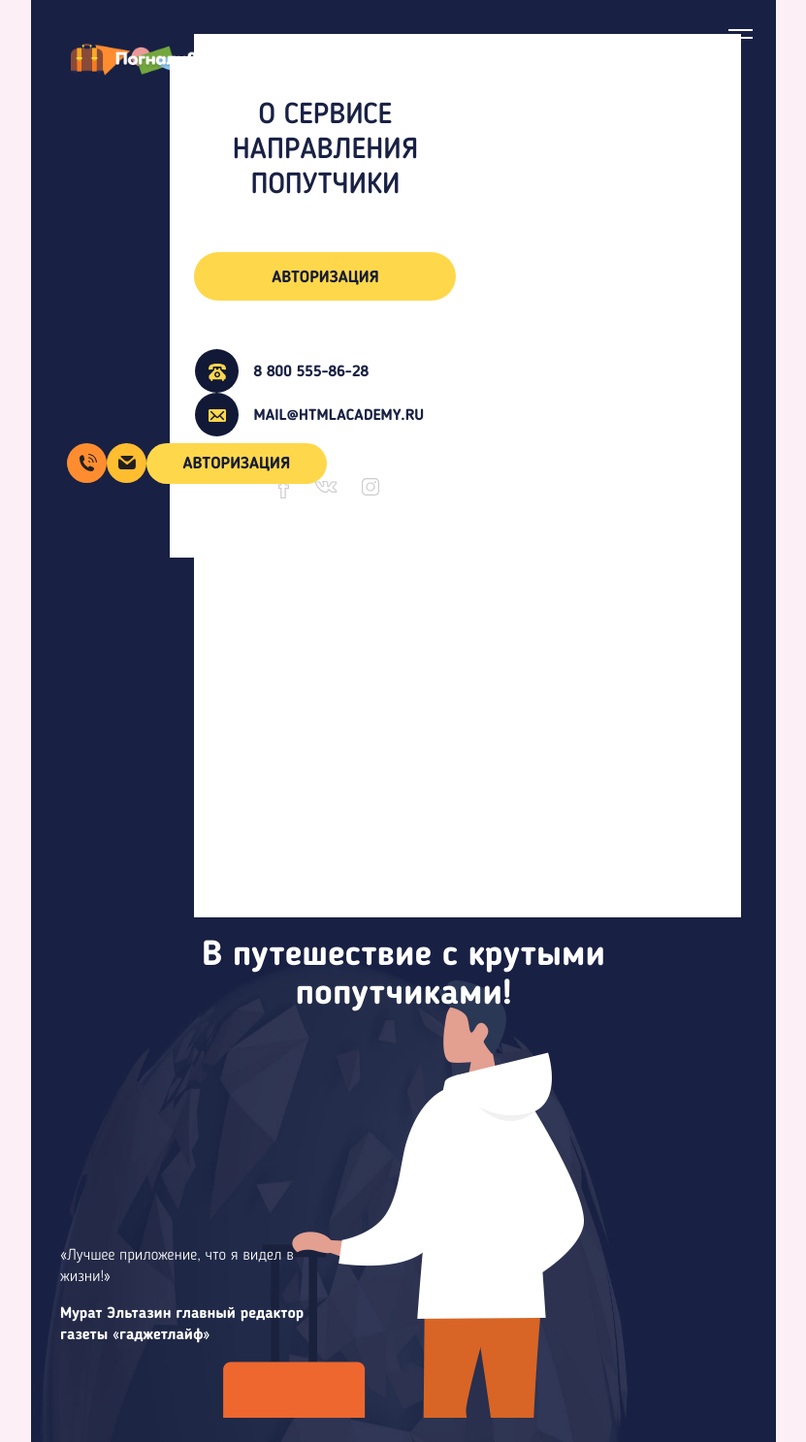
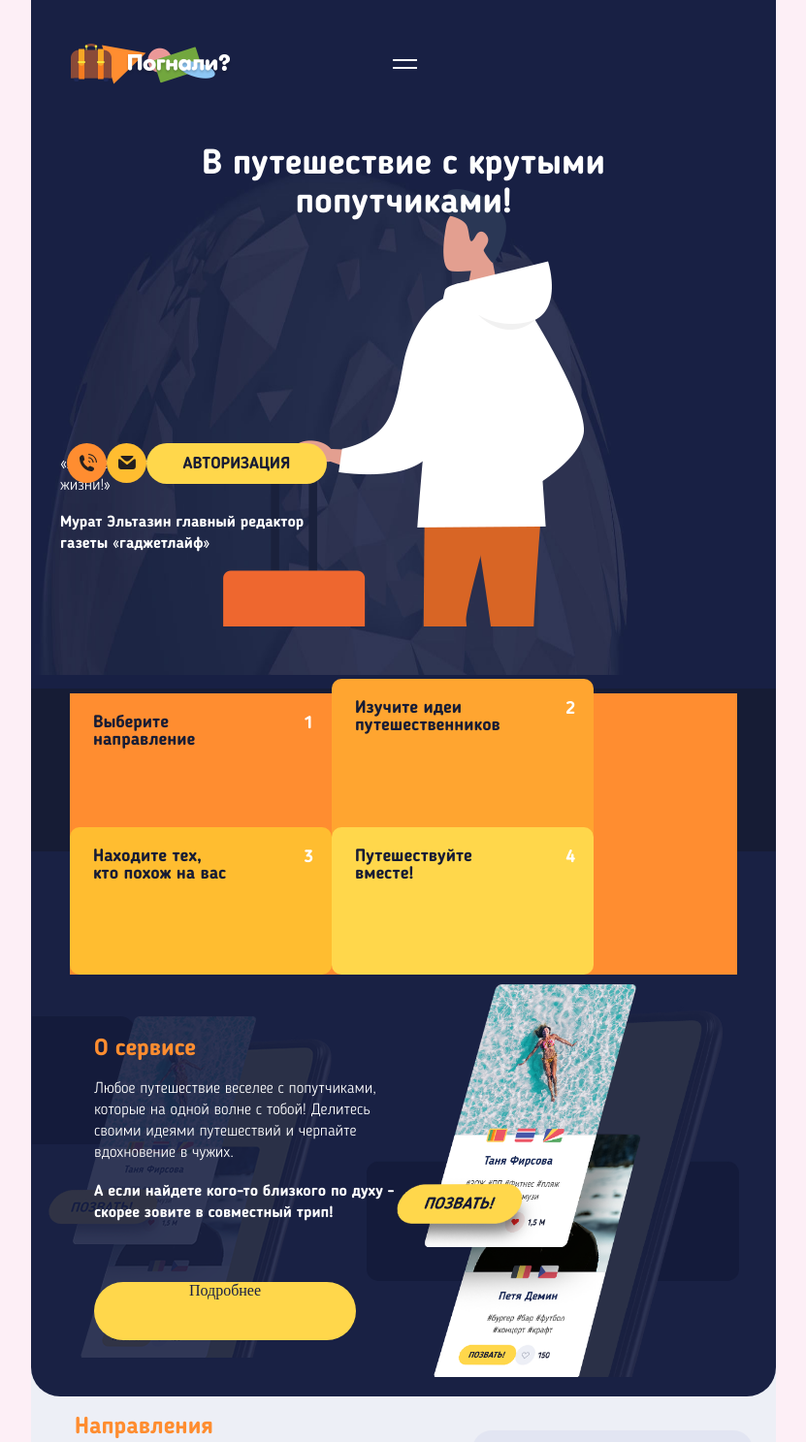
Before and after one commit to SldTir/874017-pognali-18, a plain HTML site: page source/index.html in a window 1280 px wide. Shown: the top 1487 px of the page at 97% size, without its empty margins (224-1055 px from the left). Drawn offline with nearby package versions, Linux system fonts and the light colour scheme; files that its build step writes are made by us from their sources.

Commit message:
Добавил синие квадраты в бэкграунд, корректирую выпадающее меню для планшета

```diff
--- a/source/less/blocks/companion.less
+++ b/source/less/blocks/companion.less
@@ -1,4 +1,17 @@
 .companion {
+  &::after {
+    content: "";
+
+    position: absolute;
+    top: 73px;
+    left: 1px;
+    width: 106px;
+    height: 132px;
+    background-color: #141b3b;
+    border-radius: 0 20px 20px 0px;
+
+    z-index: -2;
+  }
   .companion__list {
     list-style: none;
   }
--- a/source/less/blocks/main-nav.less
+++ b/source/less/blocks/main-nav.less
@@ -212,34 +212,32 @@
 
 
 @media (min-width: @tablet-width) {
-  .main-nav {
-    display: block;
+  .main-nav__toggle {
+    top: 61px;
+    right: 376px;
+    z-index: 12;
+  }
+
+  .main-nav__container {
+    position: relative;
 
     width: @tablet-width;
-    min-height: 911px;
+    min-height: 912px;
+    margin: auto;
+    margin-left: 0px;
 
-    margin: auto;
+    color: white;
 
     background-color: white;
+    z-index: 11;
   }
 
-  .main-nav__toggle {
+  .main-nav--opened .main-nav__container {
     position: absolute;
-    top: 30px;
-    right: 30px;
-    width: 19px;
-    height: 19px;
-    z-index: 2;
+    top: 0;
+    left: 0;
+  }
 
-    display: block;
-    width: 19px;
-    height: 19px;
-
-    background-color: transparent;
-
-    cursor: pointer;
-    border: none;
-  }
 
   .main-nav--closed .main-nav__toggle::before {
     top: 10px;
--- a/source/less/blocks/page-main.less
+++ b/source/less/blocks/page-main.less
@@ -73,7 +73,7 @@
   display: flex;
   flex-direction: column;
   width: 320px;
-  min-height: 389px;
+  min-height: 390px;
   padding-left: 25px;
   padding-right: 25px;
   margin: auto;
@@ -82,11 +82,36 @@
   background-color: #192144;
   border-radius: 0 0 30px 30px;
   box-sizing: border-box;
-  background-image: url('../img/about-mobile@1x.png');
-  background-repeat: no-repeat;
-  background-position: 18px 38px;
 
   z-index: 10;
+
+  &::after {
+    content: "";
+
+    position: absolute;
+    top: 38px;
+    left: 1px;
+    width: 106px;
+    height: 132px;
+    background-color: #141b3b;
+    border-radius: 0 15px 15px 0px;
+
+    z-index: -2;
+  }
+
+  &::before {
+    content: "";
+
+    position: absolute;
+    top: 38px;
+    left: 18px;
+    width: 292px;
+    height: 352px;
+    background-image: url('../img/about-mobile@1x.png');
+    background-repeat: no-repeat;
+    background-position: 0 0;
+    z-index: -1;
+  }
 
   @media (min-width: @tablet-width) {
     display: flex;
--- a/source/less/blocks/site-list.less
+++ b/source/less/blocks/site-list.less
@@ -19,6 +19,10 @@
     color: #192144;
   }
 
+  @media (min-width: @tablet-width) {
+      margin-top: 159px;
+  }
+
   @media (min-width: @desktop-width) {
     display: flex;
     color: white;
--- a/source/less/variables.less
+++ b/source/less/variables.less
@@ -1,3 +1,3 @@
 @tablet-width: 768px;
 @desktop-width: 1440px;
-@mobile-width-only: 767px;
+@mobile-width-only: 1339px;
```
